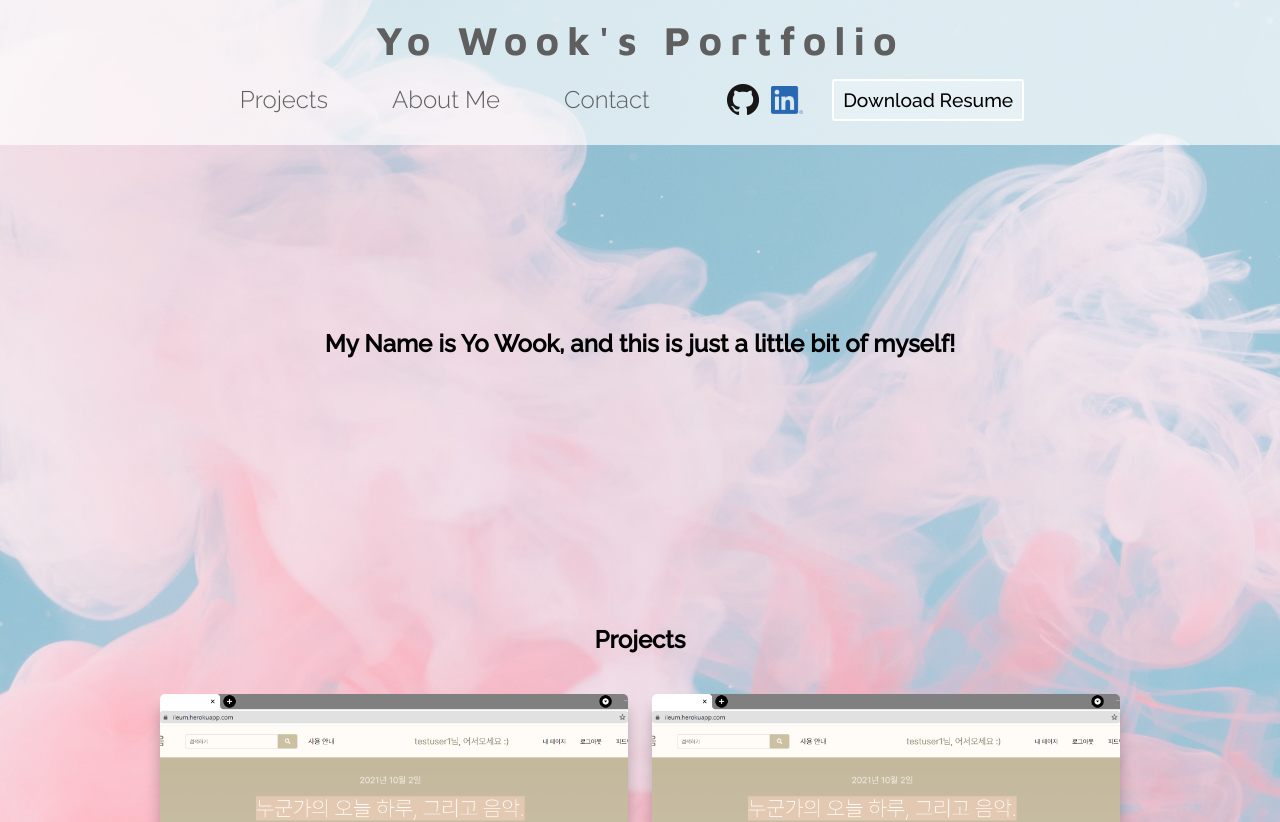
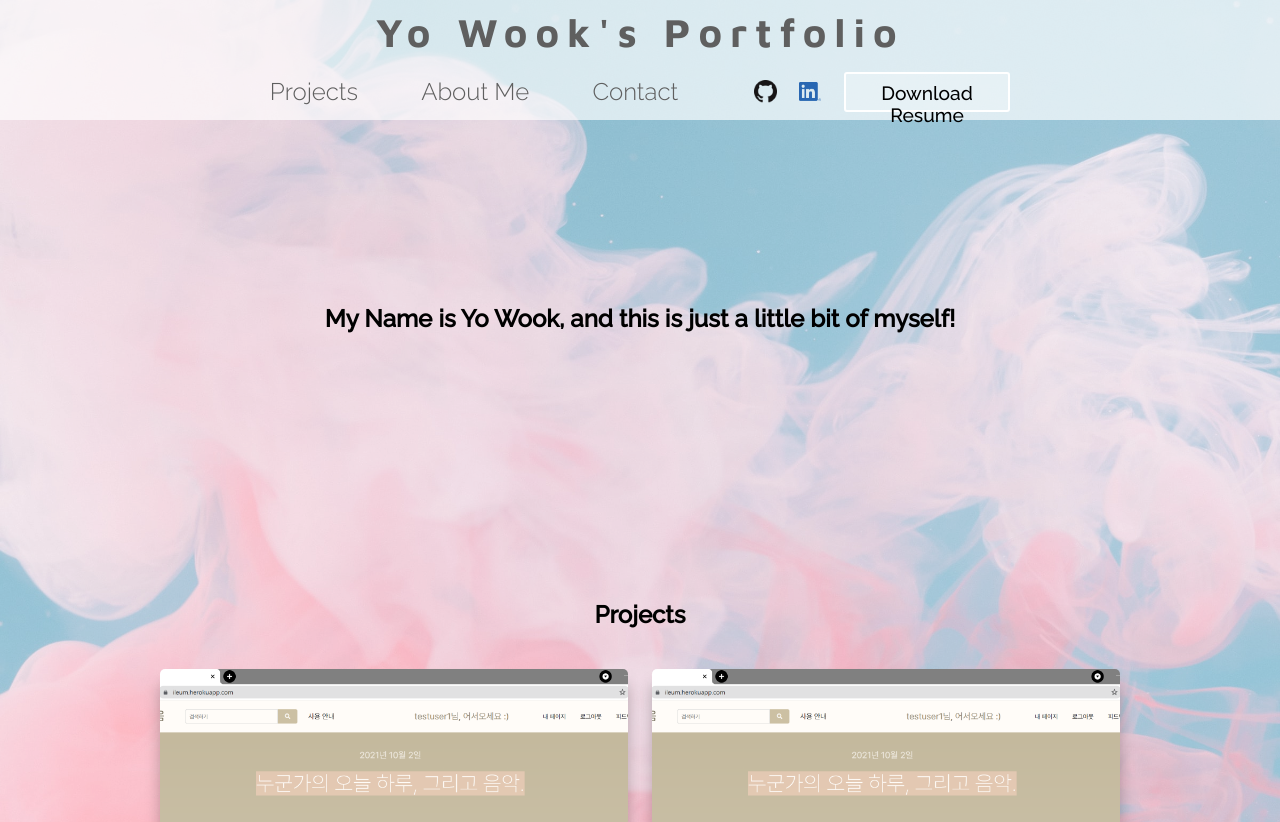
Before and after one commit to uk960214/PortfolioOfYoWook, a React (Create React App) app: page / in a window 1280 px wide. Shown: the top 822 px of the page. Built offline with nearby package versions, Linux system fonts and the light colour scheme.

Commit message:
navbar height ratio fix

```diff
--- a/src/Containers/InfoSection/InfoSection.elements.js
+++ b/src/Containers/InfoSection/InfoSection.elements.js
@@ -20,13 +20,13 @@ export const SocialLink = styled.a`
   display: flex;
   align-items: center;
   img {
-    width: 100%;
+    width: 70%;
   }
 `;
 
 export const ResumeButton = styled.button`
-  margin: 2vh;
-  width: 15vw;
+  width: 13vw;
+  height: 5vh;
   padding: 1vh 0;
 
   border-radius: 3px;
--- a/src/Containers/Navbar/Navbar.elements.js
+++ b/src/Containers/Navbar/Navbar.elements.js
@@ -2,18 +2,21 @@ import styled from "styled-components";
 
 export const NavContainer = styled.div`
   text-align: center;
-  padding: auto;
-  padding-top: 2vh;
-  padding-bottom: 1vh;
+  display: flex;
+  flex-direction: column;
+  gap: 2vh;
+  height: 15vh;
+  padding: 1vh;
   position: sticky;
   top: 0;
   background-color: #ffffffaa;
-  ${(props) => `transform: translateY(${props.scroll === 0 ? 0 : "-45%"})`};
+  ${(props) => `transform: translateY(${props.scroll === 0 ? 0 : "-50%"})`};
   transition: transform 0.5s ease-out;
   z-index: 5;
 `;
 
 export const NavWrapper = styled.div`
+  height: 50%;
   display: flex;
   justify-content: center;
   align-items: center;
@@ -31,6 +34,7 @@ export const NavLink = styled.a`
 `;
 
 export const Title = styled.h1`
+  height: 50%;
   font-family: "Maven Pro", sans-serif;
   letter-spacing: 0.2em;
   text-align: center;
```
